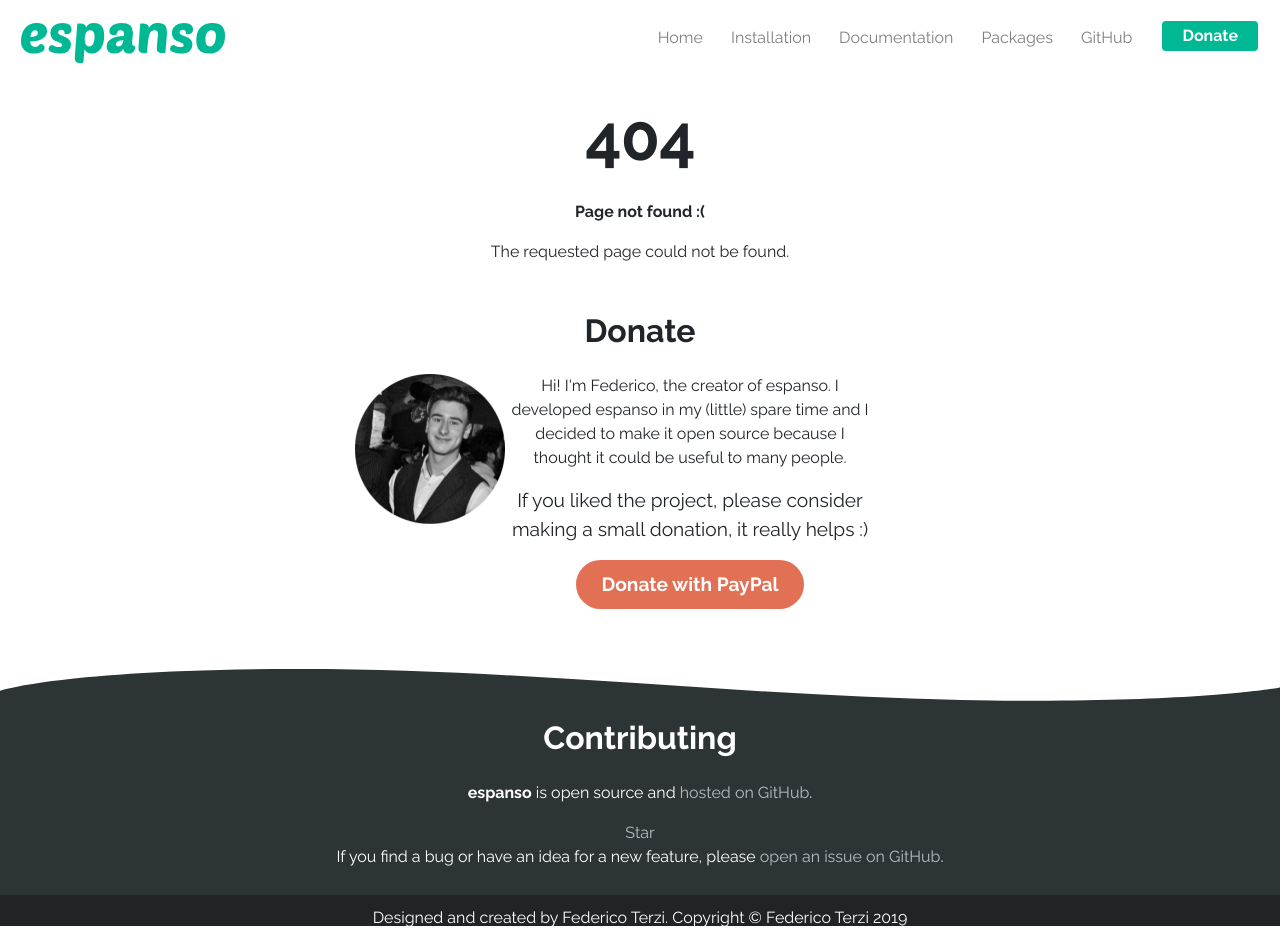
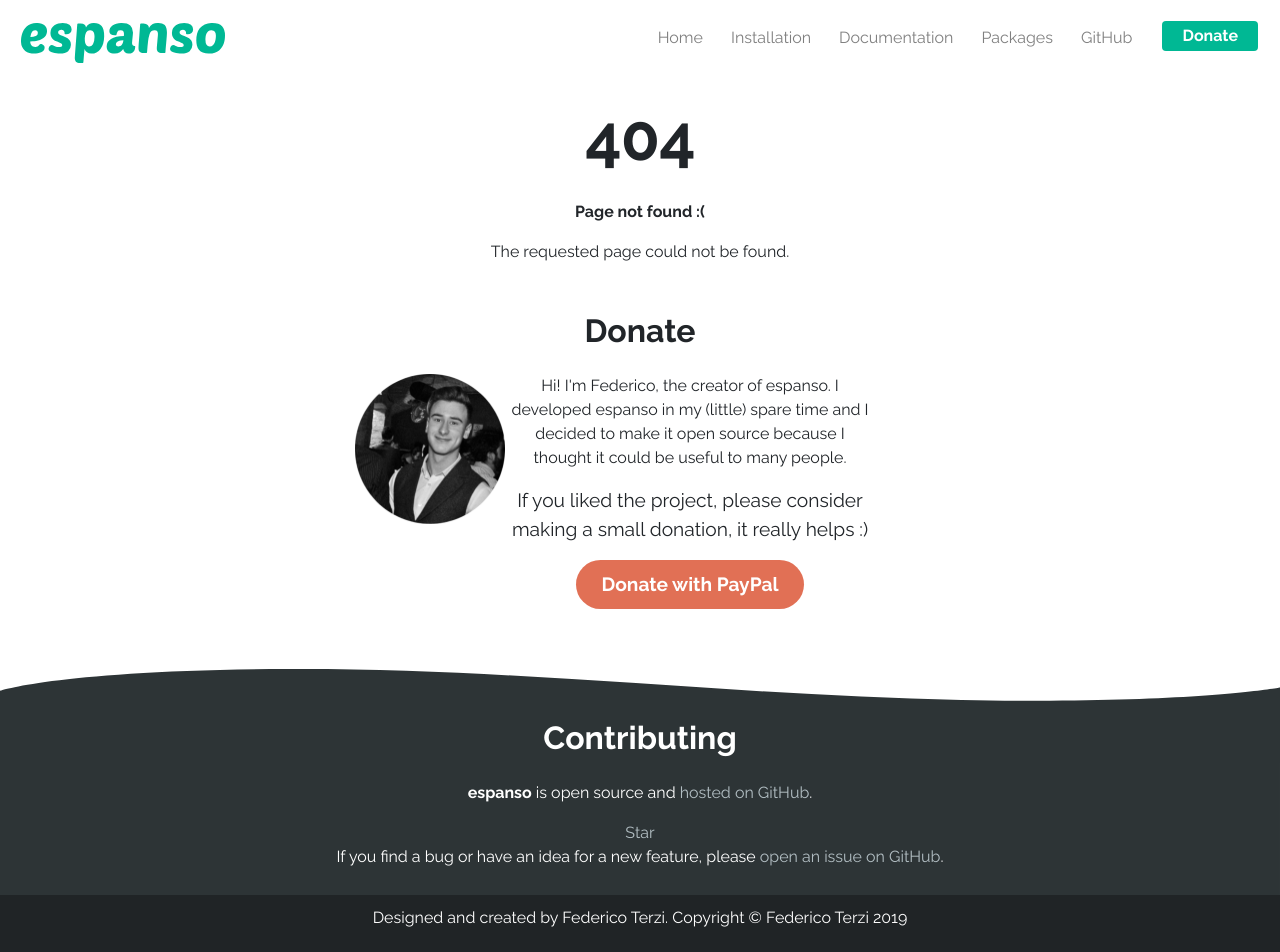
Before and after one commit to espanso/espanso, a Jekyll site: the page built from 404.html, in a window 1280 px wide. Built offline with Jekyll 4.4.1, drawn with Linux system fonts in a browser that asks for light colours.

Commit message:
Fix padding on mobile devices

```diff
--- a/_sass/_footer.scss
+++ b/_sass/_footer.scss
@@ -7,11 +7,11 @@
         background-position: center top;
         background-size: cover;
         margin: 60px 0 0 0;
-        padding: 50px 0 10px 0;
+        padding: 50px 10px 10px 10px;
     }
 
     .copy-box {
-        padding: 15px 0 0 0;
+        padding: 15px 10px 10px 10px;
         background-color: $veryBlackColor;
         height: 100%;
         p {
```
